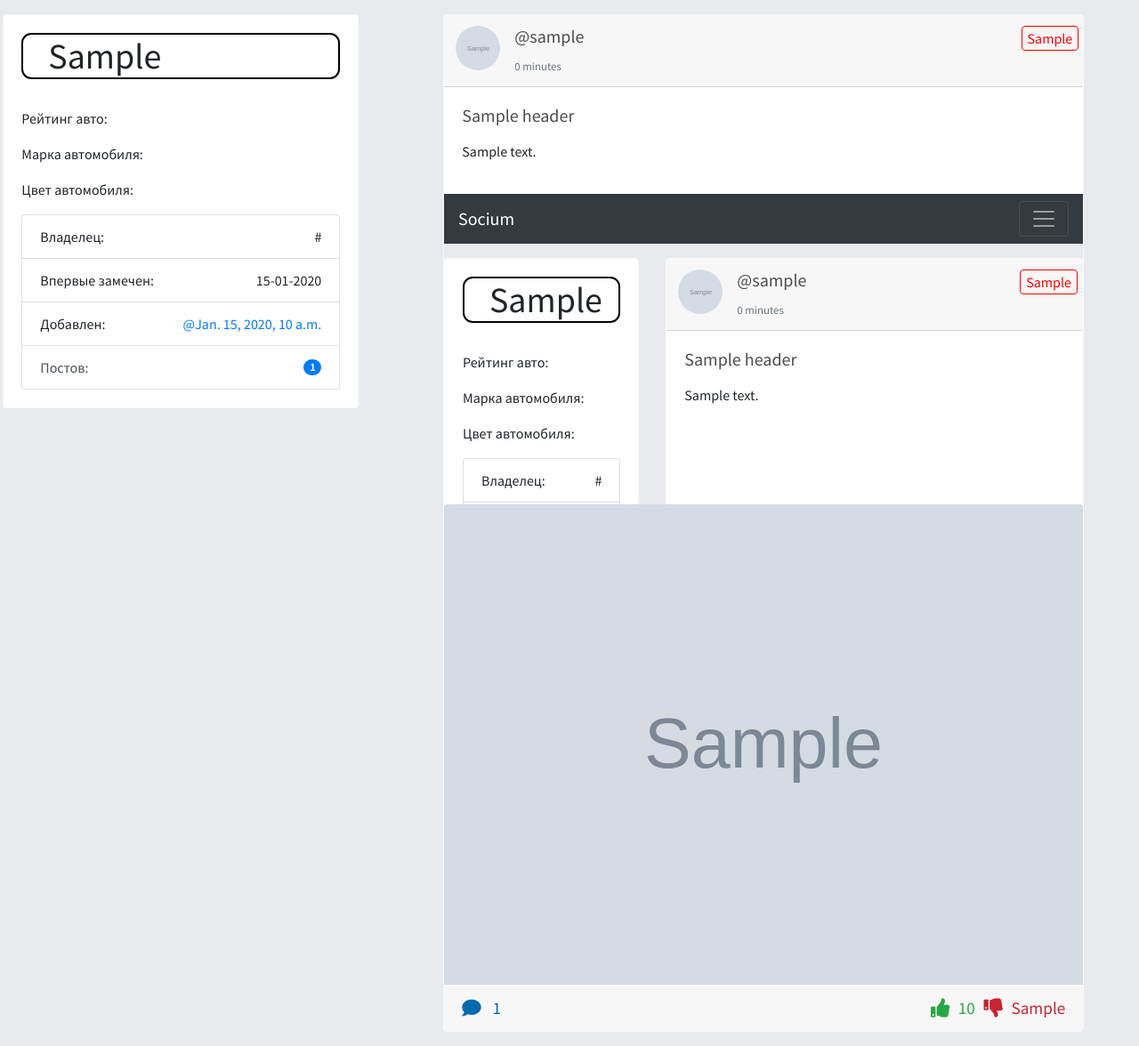
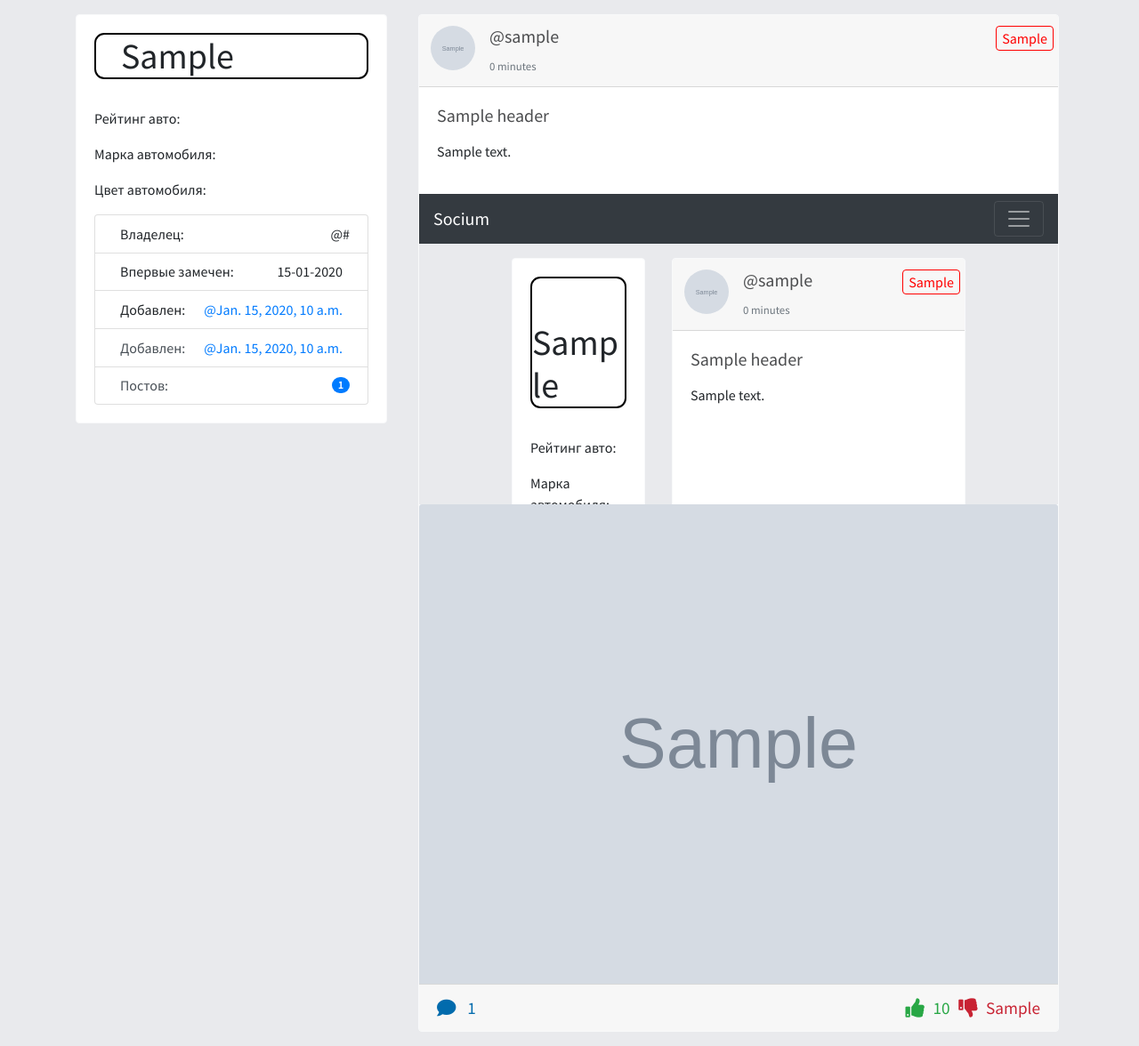
Before and after one commit to A-Tarski/Socium, a Django app: template plate/templates/plate/vehicle_plate_detail.html in a window 1280 px wide. Shown: the part 56-1232 px from the top of the page at 89% size. Run offline with Django 3.2, Linux system fonts and the light colour scheme; the template is opened without the code that fills it: most values are stand-ins (such as "Sample title", 1, 10 or a date in 2020); grey boxes marked "Sample" are stand-in pictures; some libraries are stand-ins or nearby versions.

Commit message:
Small screen adaptations

```diff
--- a/base/static/base/css/base.css
+++ b/base/static/base/css/base.css
@@ -2,6 +2,10 @@
     table-layout: fixed;
     width: 100%;
 }
+.mycontainer{
+  margin: auto;
+}
+
 .blue{
   color: #016bad;
   font-size: 1.2rem;
--- a/base/templates/base/base.html
+++ b/base/templates/base/base.html
@@ -3,7 +3,7 @@
 <html lang="en" dir="ltr">
   <head>
     <meta charset="utf-8">
-    <meta name="viewport" content="width=device-width, initial-scale=1">
+    <meta name="viewport" content="width=device-width, initial-scale=1, shrink-to-fit=no">
     <title>Socium</title>
     <link href="https://fonts.googleapis.com/css?family=Source+Sans+Pro" rel="stylesheet">
     <link rel="shortcut icon" href="{% static 'base/img/fav2.png' %}"/>
--- a/plate/templates/plate/vehicle_plate_detail.html
+++ b/plate/templates/plate/vehicle_plate_detail.html
@@ -2,6 +2,7 @@
 
 {% block body_block %}
 <p></p>
+<div class="container mycontainer">
   <div class="row">
     <div class="col-sm-4">
       <div class="card border-light mb-3 mx-auto" style="width: 100%; max-width: 25rem;">
@@ -11,25 +12,39 @@
           <p>Марка автомобиля:</p>
           <p>Цвет автомобиля:</p>
           <div class="list-group">
-          <li class="list-group-item d-flex justify-content-between align-items-center">
-            Владелец:
+            <li class="list-group-item">
+              <div class="d-flex bd-highlight align-items-center" style="margin-top: -0.7rem; margin-bottom: -0.7rem;">
+                <div class="mr-auto p-2 bd-highlight">Владелец:</div>
                 {% if plate.user_link %}
-              <span>{{plate.user_link}}</span>
+                  <span>@{{plate.user_link}}</span>
                 {% else %}
-              <span>Не зарегистрирован Не зарегистрирован Не зарегистрирован</span>
+                  <div class="p-2 bd-highlight">Не зарегистрирован</div>
                 {% endif %}
+              </div>
             </li>
-          <li class="list-group-item d-flex justify-content-between align-items-center">
-            Впервые замечен:
-            <span>{{plate.created_date|date:"d-m-Y"}}</span>
+            <li class="list-group-item">
+              <div class="d-flex bd-highlight align-items-center" style="margin-top: -0.7rem; margin-bottom: -0.7rem;">
+                <div class="mr-auto p-2 bd-highlight">Впервые замечен:</div>
+                <div class="p-2 bd-highlight">{{plate.created_date|date:"d-m-Y"}}</div>
+              </div>
             </li>
-          <li class="list-group-item d-flex justify-content-between align-items-center">
-            Добавлен:
-            <span><a href="{% url 'base:personal' username=plate.created_by.username %}"> @{{plate.created_by}}</a></span>
+            <li class="list-group-item">
+              <div class="d-flex bd-highlight align-items-center" style="margin-top: -0.7rem; margin-bottom: -0.7rem;">
+                <div class="mr-auto p-2 bd-highlight">Добавлен:</div>
+                <div class="p-2 bd-highlight"><a href="{% url 'base:personal' username=plate.created_by.username %}"> @{{plate.created_by}}</a></div>
+              </div>
             </li>
-          <a href="{% url 'base:personal' username=plate.created_by.username %}" class="list-group-item list-group-item-action d-flex justify-content-between align-items-center">
-            Постов:
-            <span class="badge badge-primary badge-pill">{{reports.count}}</span>
+            <li class="list-group-item list-group-item-action">
+              <div class="d-flex bd-highlight align-items-center" style="margin-top: -0.7rem; margin-bottom: -0.7rem;">
+                <div class="mr-auto p-2 bd-highlight">Добавлен:</div>
+                <div class="p-2 bd-highlight"><a href="{% url 'base:personal' username=plate.created_by.username %}"> @{{plate.created_by}}</a></div>
+              </div>
+            </li>
+            <a href="{% url 'base:personal' username=plate.created_by.username %}" class="list-group-item list-group-item-action">
+              <div class="d-flex bd-highlight align-items-center" style="margin-top: -0.7rem; margin-bottom: -0.7rem;">
+                <div class="mr-auto p-2 bd-highlight">Постов:</div>
+                <div class="bd-highlight badge badge-primary badge-pill">{{reports.count}}</div>
+              </div>
             </a>
           </div>
         </div>
@@ -43,4 +58,5 @@
     </div>
   </div>
 
+</div>
 {% endblock %}
```
Also changed, not shown: README.md. Lines whose indentation alone changed are shown as unchanged.
